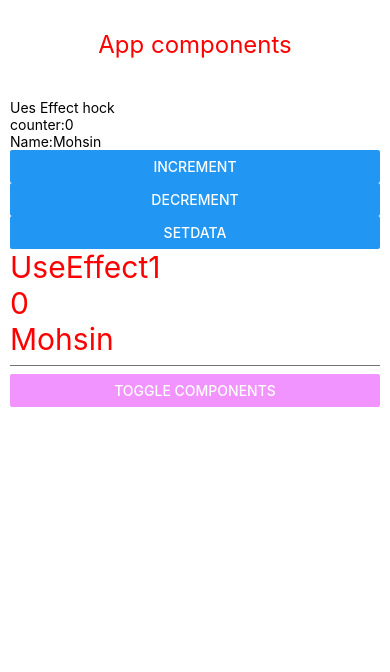
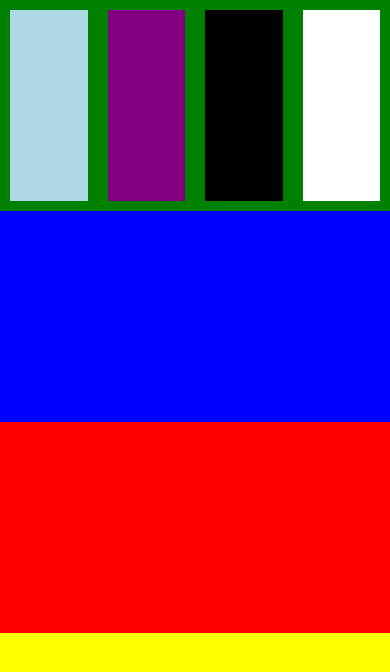
Before and after one commit to 051mohsin/reactNative, a React Native app: screen / in a window 390 px wide. Shown: the top 672 px of the page. Built offline with nearby package versions, Linux system fonts and the light colour scheme.

Commit message:
update unmount component

```diff
--- a/App.js
+++ b/App.js
@@ -4,72 +4,157 @@ import Grid from "./components/Grid";
 import UserList from "./components/UserList";
 import Class_components from "./components/Class_components";
 import UseEffect from "./components/UseEffect";
+import Unmount from "./components/Unmount";
 
 
-const App = () => {
-  const user_List =[
-    {
-        id:1,
-        email:"mohsinriaz@gmail.com",
-        name:"mohsin"
-    },
-    {
-        id:2,
-        email:"ali@gmail.com",
-        name:"ali"
-    },
-    {
-        id:3,
-        email:"khan@gmail.com",
-        name:"khan"
-    },
-    {
-        id:4,
-        email:"tahir@gmail.com",
-        name:"tahir"
-    },
-    {
-        id:5,
-        email:"shahbaz@gmail.com",
-        name:"shahbaz"
-    },
+// const App = () => {
+//   const user_List =[
+//     {
+//         id:1,
+//         email:"mohsinriaz@gmail.com",
+//         name:"mohsin"
+//     },
+//     {
+//         id:2,
+//         email:"ali@gmail.com",
+//         name:"ali"
+//     },
+//     {
+//         id:3,
+//         email:"khan@gmail.com",
+//         name:"khan"
+//     },
+//     {
+//         id:4,
+//         email:"tahir@gmail.com",
+//         name:"tahir"
+//     },
+//     {
+//         id:5,
+//         email:"shahbaz@gmail.com",
+//         name:"shahbaz"
+//     },
 
 
-]
+// ]
 
-  return (
-    <ScrollView>
-      <View style={styles.container}>
-      <Text style={styles.text}>App components</Text>
-      {/* <ListMap ></ListMap> */}
-      {/* <UserList item={user_List}></UserList> */}
-      {/* <Class_components></Class_components> */}
+//   return (
+//     <ScrollView>
+//       <View style={styles.container}>
+//       <Text style={styles.text}>App components</Text>
+//       {/* <ListMap ></ListMap> */}
+//       {/* <UserList item={user_List}></UserList> */}
+//       {/* <Class_components></Class_components> */}
 
-      <UseEffect></UseEffect>
+//       {/* <UseEffect></UseEffect> */}
 
 
-      {/* <Grid /> */}
+//       {/* <Grid /> */}
+
+//       <Unmount></Unmount>
+//       </View>
+//     </ScrollView>
+
+//   )
+
+// }
+const App =()=>{
+  return(
+    <View style={styless.main}>
+
+      <View style={styless.inner1}>
+        <View style={styless.inners1}></View>
+        <View style={styless.inners2}></View>
+        <View style={styless.inners3}></View>
+        <View style={styless.inners4}></View>
+
       </View>
-    </ScrollView>
+
+      <View style={styless.inner2}></View>
+
+      <View style={styless.inner3}></View>
+
+      <View style={styless.inner4}></View>
+
+
+
+    </View>
 
   )
 
 }
 
+
 export default App;
 
 
-const styles = StyleSheet.create({
-  container: {
-    flex: 1,
-    backgroundColor: '#fff',
+const styless = StyleSheet.create({
+
+  main:{
+    flex:1,
 
   },
-  text: {
-    textAlign: "center",
-    margin:15,
-    padding:15,
-    fontSize: 24,
-    color: "red"
+  inner1:{
+    flex:1,
+    backgroundColor:"green",
+    flexDirection:"row",
+
+
+  },
+  inner2:{
+    flex:1,
+    backgroundColor:"blue"
+
+  },
+  inner3:{
+    flex:1,
+    backgroundColor:"red"
+
+  },
+  inner4:{
+    flex:1,
+    backgroundColor:"yellow"
+
+  },
+  inners1:{
+    flex:1,
+    backgroundColor:"lightblue",
+    margin:10
+
+  },
+  inners2:{
+    flex:1,
+    backgroundColor:"purple",
+    margin:10,
+
+
+  },
+  inners3:{
+    flex:1,
+    backgroundColor:"black",
+    margin:10
+
+  },
+  inners4:{
+    flex:1,
+    backgroundColor:"white",
+    margin:10
+
   }
+
 })
+
+// const styles = StyleSheet.create({
+//   container: {
+//     flex: 1,
+//     backgroundColor: '#fff',
+
+//   },
+//   text: {
+//     textAlign: "center",
+//     margin:15,
+//     padding:15,
+//     fontSize: 24,
+//     color: "red"
+//   }
+// })
--- a/components/Unmount.js
+++ b/components/Unmount.js
@@ -0,0 +1,55 @@
+import { useEffect, useState } from "react"
+import { Button, StyleSheet, Text, View } from "react-native"
+
+
+const Unmount = ()=>{
+
+    const [show , setShow]= useState(true)
+    return(
+        <View >
+            <Text style={styless.text}>
+                Unmount hock by usig useEffect
+            </Text>
+            <Button title="show and Hide" onPress={()=>setShow(!show)} ></Button>
+            {
+                show  ? <Students></Students> :null
+            }
+        </View>
+    )
+}
+
+
+
+
+const Students = ()=>{
+     const timer = setInterval(()=>{
+        console.warn("timer called")
+    },2000)
+
+    useEffect(()=>{
+
+        return(()=>{clearInterval(timer)})
+    })
+    return(
+        <View >
+            <Text style={styless.text}>
+               Component show and Hide
+            </Text>
+
+        </View>
+    )
+}
+
+export default Unmount;
+
+
+const styless = StyleSheet.create({
+    text: {
+        textAlign: "center",
+        margin:5,
+
+        fontWeight:"500",
+        fontSize: 24,
+        color: "green"
+      }
+})
```
